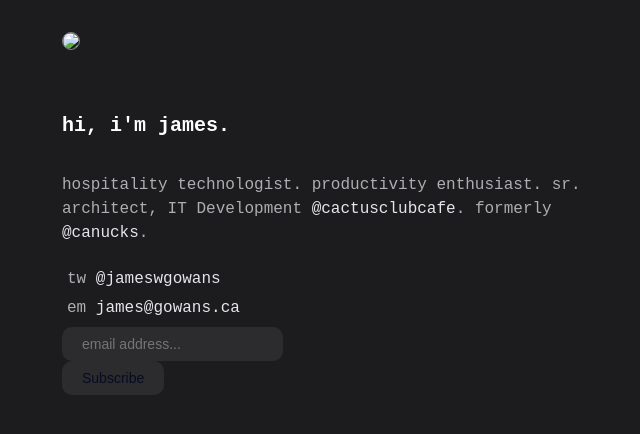
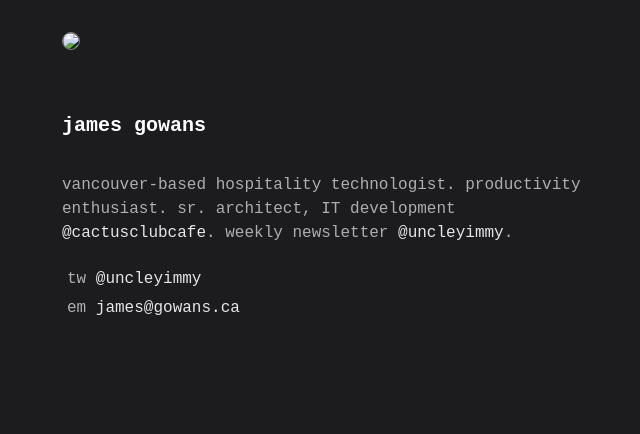
Before and after one commit to jamesgowans/jamesgowans.github.io, a Jekyll site: the page built from index.md, in a window 1280 px wide. Shown: the top 434 px of the page, without its empty margins (318-958 px from the left). Built offline with Jekyll 4.4.1, drawn with Linux system fonts in a browser that asks for light colours.

Commit message:
so many changes

```diff
--- a/_includes/bio.html
+++ b/_includes/bio.html
@@ -1,5 +1,5 @@
-<p>hospitality technologist. productivity enthusiast. sr. architect, IT Development <a href="http://cactusclubcafe.com">@cactusclubcafe</a>. formerly <a href="http://canucks.com">@canucks</a>.</p>
+<p>vancouver-based hospitality technologist. productivity enthusiast. sr. architect, IT development <a href= "http://cactusclubcafe.com">@cactusclubcafe</a>. weekly newsletter <a href = "http://yimmy.gowans.ca">@uncleyimmy</a>. </p>
 <ul>
-  <li>tw <a href= "https://twitter.com/jameswgowans">@jameswgowans</a></li>
+  <li>tw <a href= "https://twitter.com/uncleyimmy">@uncleyimmy</a></li>
   <li>em <a href= "mailto:james@gowans.ca">james@gowans.ca</a></li>
 </ul>
--- a/_includes/head.html
+++ b/_includes/head.html
@@ -24,33 +24,6 @@
 		body {font-family: monospace; width: 520px; margin-left: auto;  margin-right: auto; padding-bottom: 150px;}
 		img {margin: 24px 0 24px 0; border: 1px solid gray; }
 
-input {
-  background: #2c2c2e;
-  color: #060c22;
-  border: 0;
-  outline: none;
-  margin: 0;
-  padding: 9px 20px;
-  border-radius: 10px;
-  font-size: 14px;
-}
-
-input submit {
-  border: 0;
-  padding: 9px 25px;
-  cursor: pointer;
-  background: #f82249;
-  color: #fff;
-  transition: all 0.3s ease;
-  outline: none;
-  font-size: 14px;
-  border-radius: 10px;
-}
-
-button:hover {
-  background: #e0072f;
-}
-
 
                 @media screen and (max-width: 519px) {
                        body {width: 90%; margin-left: 5%; margin-right: 5%;}
--- a/_layouts/home.html
+++ b/_layouts/home.html
@@ -1,22 +1,11 @@
 {% include head.html %}
 
 
-    <h1> hi, i'm james. </h1>
+    <h1>james gowans</h1>
 
     {% include bio.html %}
 
-    <div id="revue-embed">
-  <form action="https://www.getrevue.co/profile/jameswgowans/add_subscriber" method="post" id="revue-form" name="revue-form"  target="_blank">
-  <div class="revue-form-group">
-    <input class="revue-form-field" placeholder="email address..." type="email" name="member[email]" id="member_email">
-  </div>
 
-  <div class="revue-form-actions">
-    <input type="submit" value="Subscribe" name="member[subscribe]" id="member_submit">
-  </div>
-  <!--div class="revue-form-footer">By subscribing, you agree with Revue’s <a target="_blank" href="https://www.getrevue.co/terms">Terms of Service</a> and <a target="_blank" href="https://www.getrevue.co/privacy">Privacy Policy</a>.</div-->
-  </form>
-</div>
     <!--h2> blog </h2>
     <ul>
       {% for post in site.posts %}
```
